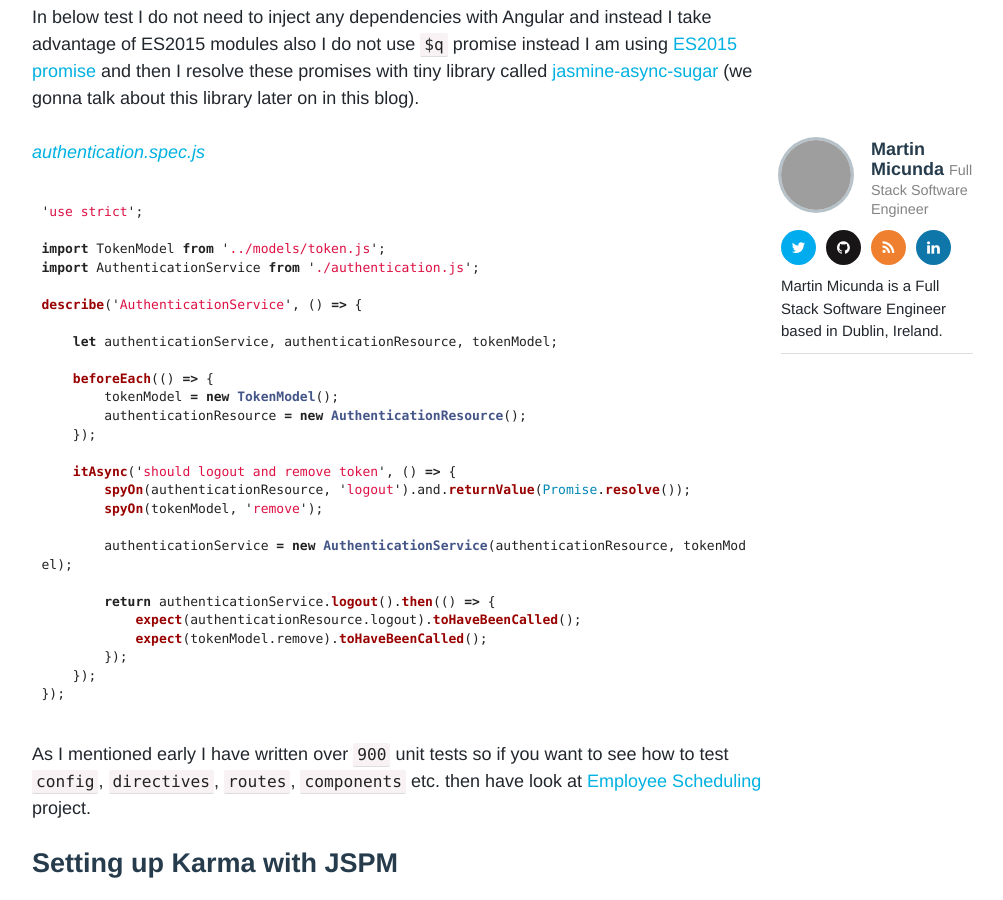
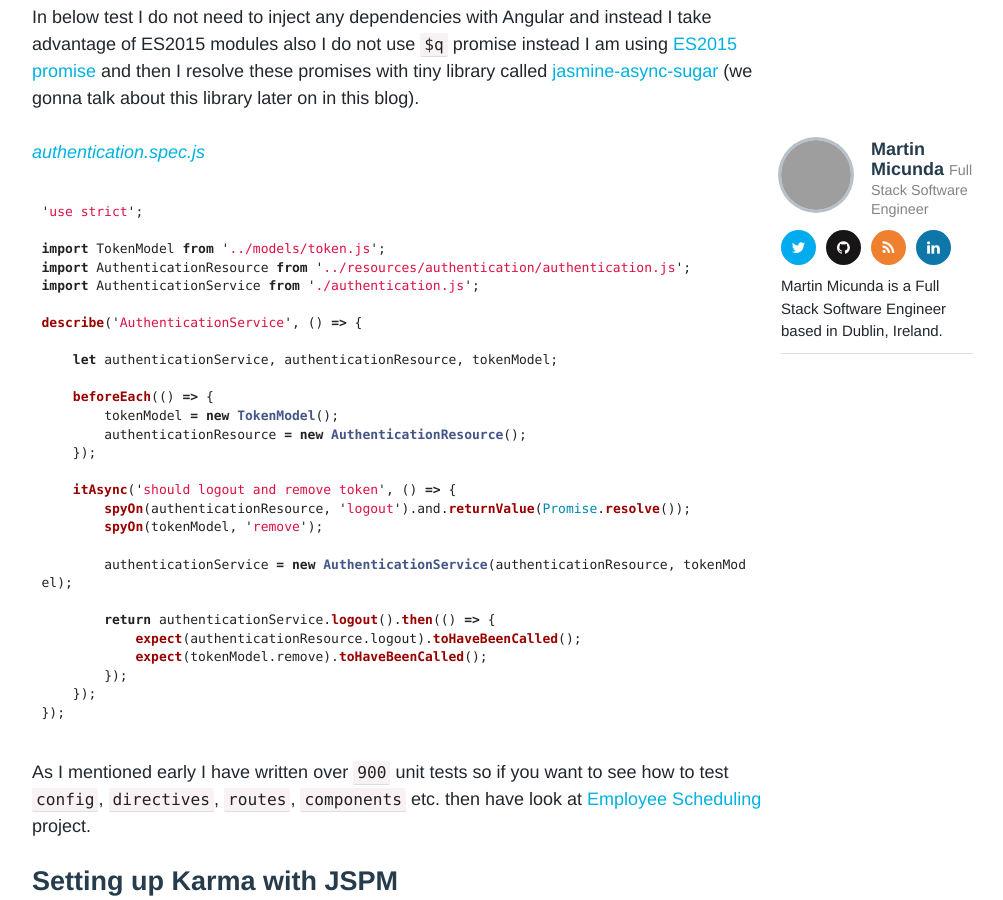
Before and after one commit to martinmicunda/martinmicunda.github.io, a Jekyll site: the page built from _posts/2015-10-19-how-to-start-writing-unit-tests-with-es6-angular-1x-and-jspm.md, in a window 1280 px wide and 900 px high, scrolled down 1219 px. Shown: the whole window, without its empty margins (243-1246 px from the left). Built offline with Jekyll 4.4.1, drawn with Linux system fonts in a browser that asks for light colours; nearby versions of some CDN libraries; Markdown is read by kramdown in place of the engine named in the settings; comment, search, counter and statistics services are not loaded; grey boxes are pictures that could not be loaded.

Commit message:
Update 2015-10-19-how-to-start-writing-unit-tests-with-es6-angular-1x-and-jspm.md
missing the authenticationresource import

```diff
--- a/_posts/2015-10-19-how-to-start-writing-unit-tests-with-es6-angular-1x-and-jspm.md
+++ b/_posts/2015-10-19-how-to-start-writing-unit-tests-with-es6-angular-1x-and-jspm.md
@@ -53,6 +53,7 @@ In below test I do not need to inject any dependencies with Angular and instead
 'use strict';
 
 import TokenModel from '../models/token.js';
+import AuthenticationResource from '../resources/authentication/authentication.js';
 import AuthenticationService from './authentication.js';
 
 describe('AuthenticationService', () => {
```
